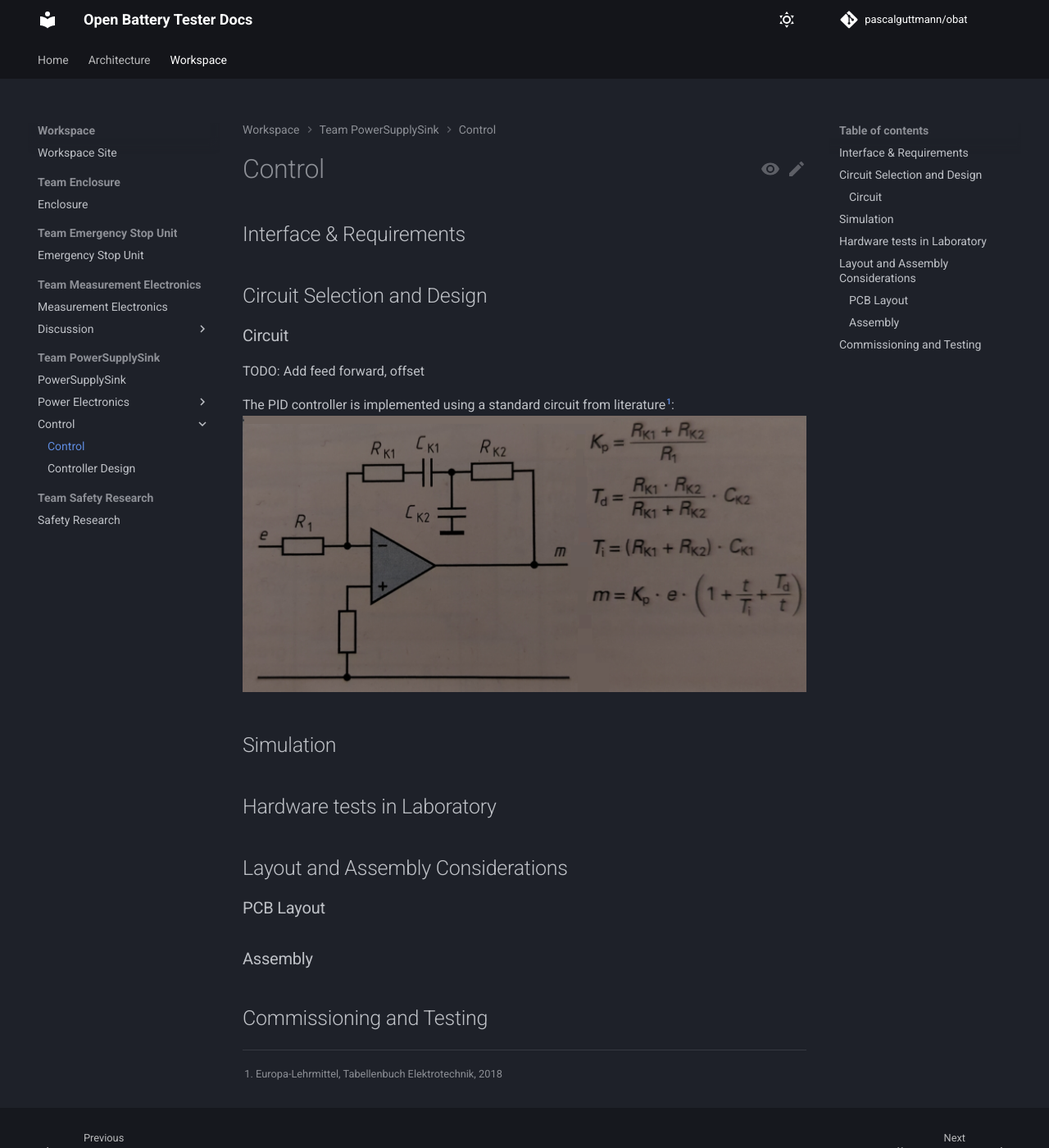
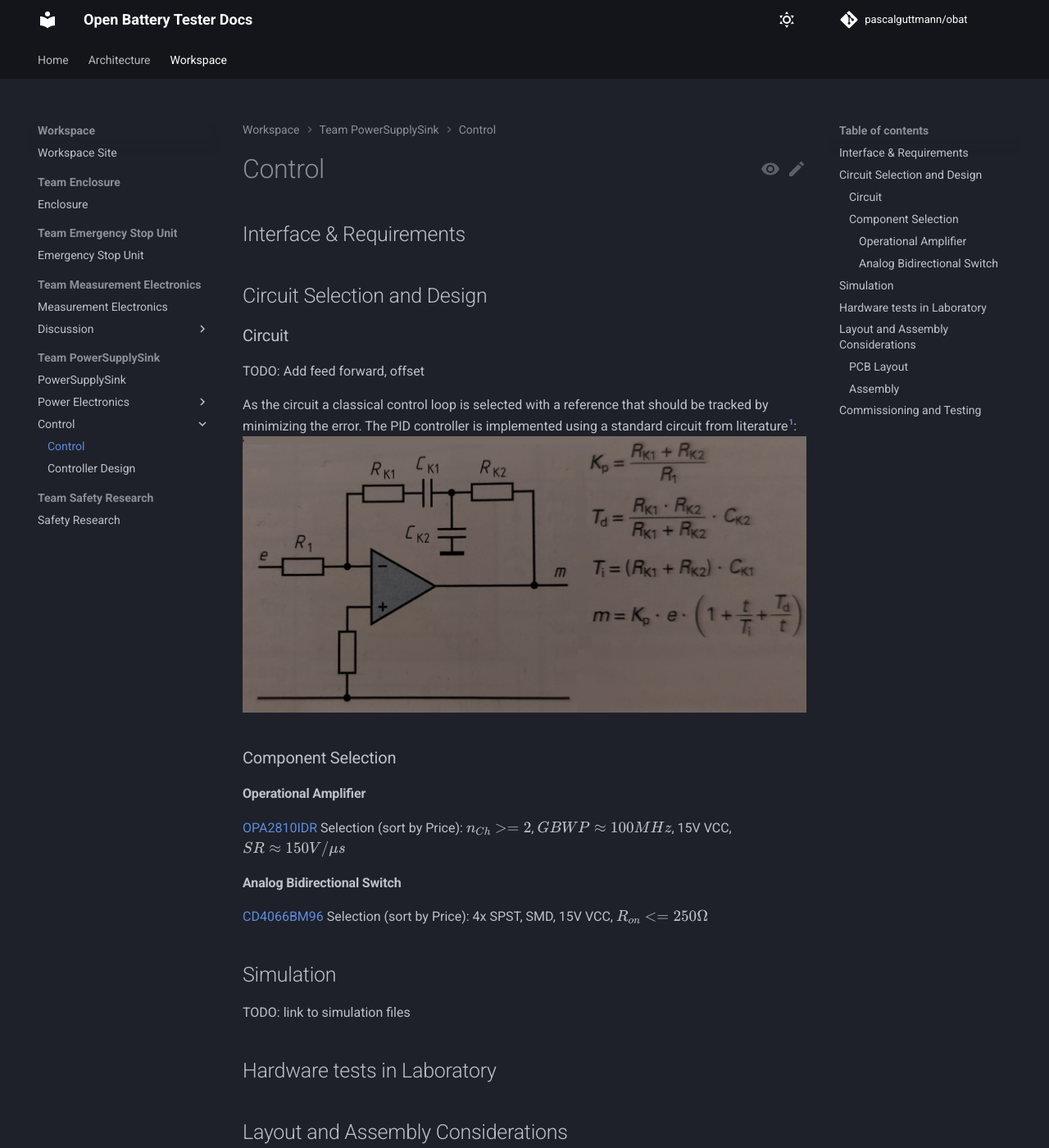
Before and after one commit to pascalguttmann/obat, an MkDocs documentation site: the page built from docs/workspace/pss/control/control.md, in a window 1280 px wide and 1400 px high. Shown: the whole window at 82% size. Built offline with MkDocs 1.6.1 and Material for MkDocs 9.7.7, drawn with Linux system fonts in a browser that asks for light colours; comment, search, counter and statistics services are not loaded.

Commit message:
add doc pid control component selection

```diff
--- a/docs/workspace/pss/control/control.md
+++ b/docs/workspace/pss/control/control.md
@@ -11,13 +11,32 @@ Circuit Selection and Design
 
 TODO: Add feed forward, offset
 
+As the circuit a classical control loop is selected with a reference that should
+be tracked by minimizing the error.
 The PID controller is implemented using a standard circuit from literature[^TB]:
 ![PID Controller Circuit](./pid_circuit.png)
 
 [^TB]: Europa-Lehrmittel, Tabellenbuch Elektrotechnik, 2018
 
+### Component Selection
+
+#### Operational Amplifier
+
+[OPA2810IDR][OPA2810IDR] Selection (sort by Price): $n_{Ch} >= 2$, $GBWP
+\approx 100 MHz$, 15V VCC, $SR \approx 150 V / \mu s$
+
+[OPA2810IDR]: https://mou.sr/3X9Oofi
+
+#### Analog Bidirectional Switch
+
+[CD4066BM96][CD4066BM96] Selection (sort by Price): 4x SPST, SMD, 15V VCC, $R_{on} <= 250 \Omega$
+
+[CD4066BM96]: https://mou.sr/3MQOnJI
+
 Simulation
 ----------
+
+TODO: link to simulation files
 
 Hardware tests in Laboratory
 ----------------------------
```
